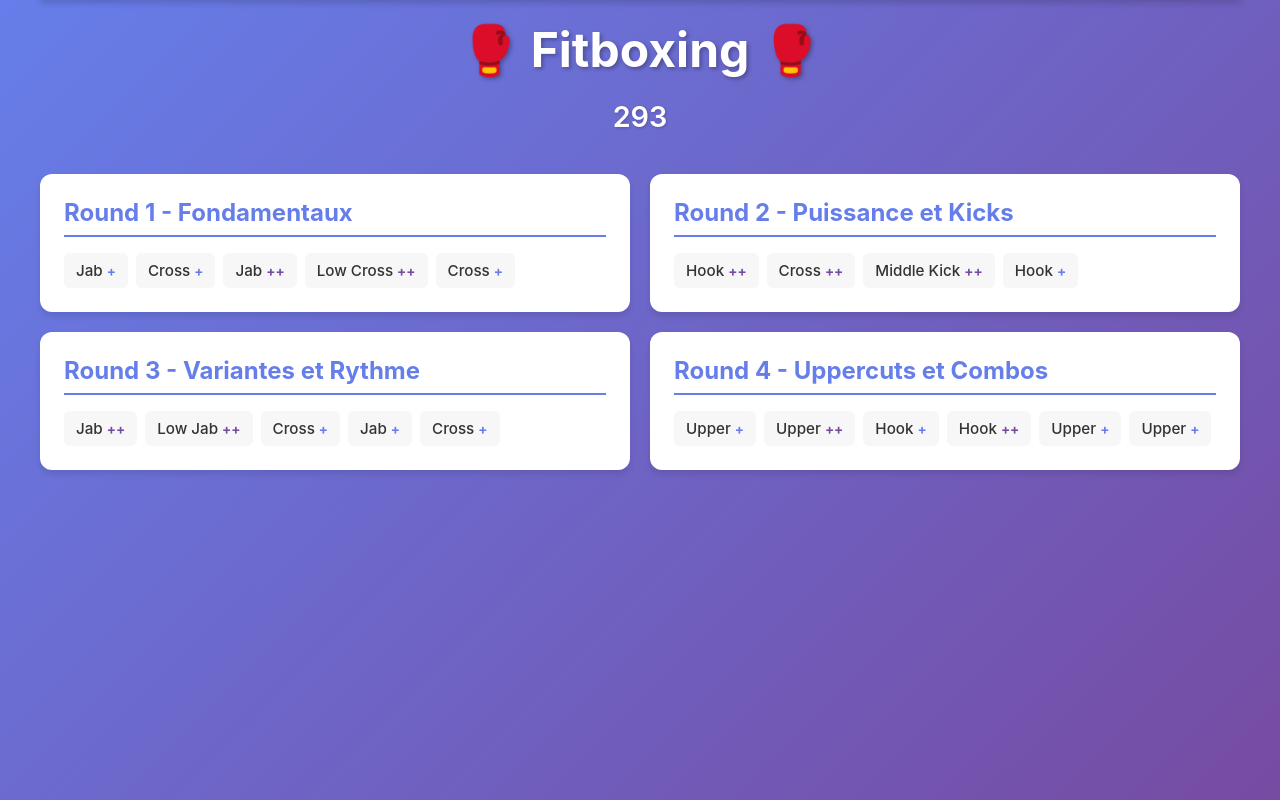
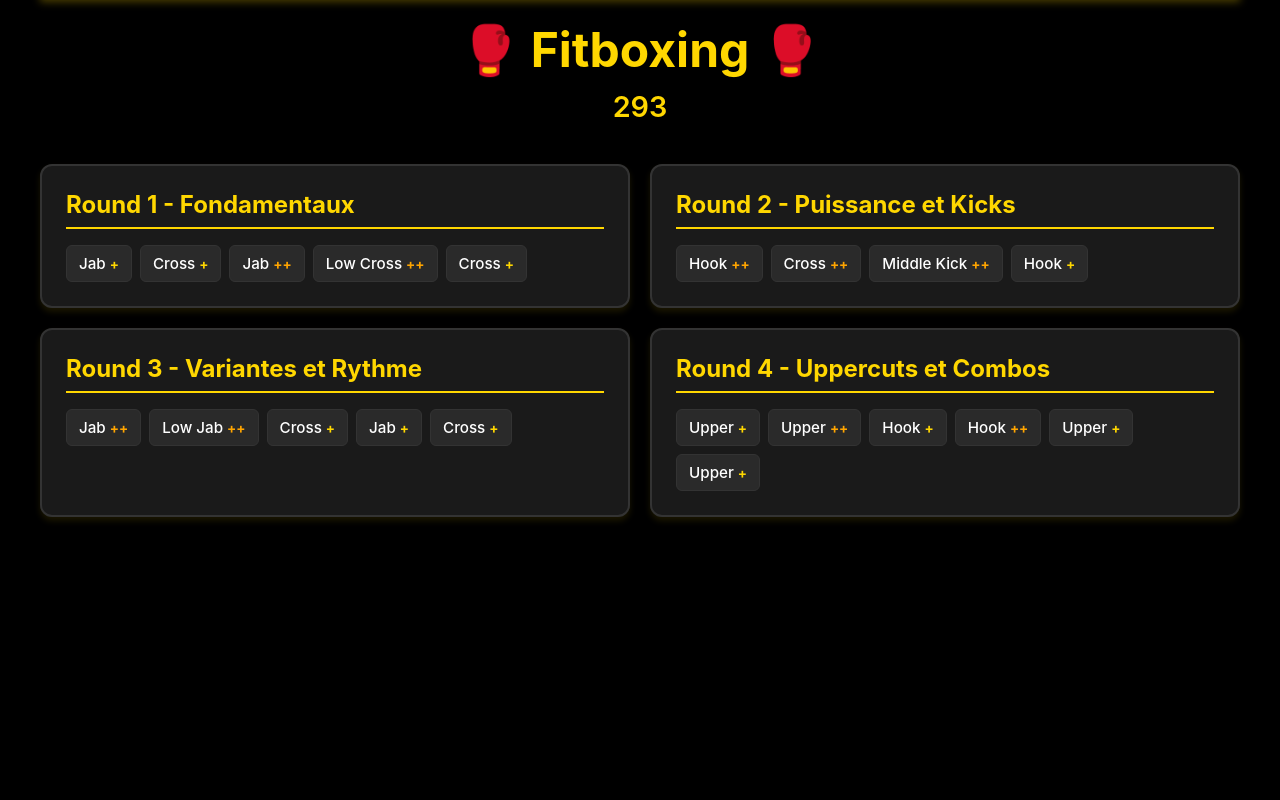
Before and after one commit to aglesaint/fitboxing, an Angular app: page / in a window 1280 px wide. Built offline with nearby package versions, Linux system fonts and the light colour scheme.

Commit message:
add theme

```diff
--- a/angular.json
+++ b/angular.json
@@ -7,7 +7,7 @@
       "projectType": "application",
       "schematics": {
         "@schematics/angular:component": {
-          "style": "css"
+          "style": "scss"
         }
       },
       "root": "",
@@ -31,7 +31,7 @@
               "src/assets"
             ],
             "styles": [
-              "src/styles.css"
+              "src/styles.scss"
             ],
             "scripts": []
           },
--- a/scripts/generate-all-icons.mjs
+++ b/scripts/generate-all-icons.mjs
@@ -66,7 +66,7 @@
     await sharp.default(template)
       .resize(size, size, {
         fit: 'contain',
-        background: { r: 102, g: 126, b: 234, alpha: 1 } // #667eea
+        background: { r: 0, g: 0, b: 0, alpha: 1 } // #000000 (noir)
       })
       .png()
       .toFile(outputPath);
--- a/scripts/generate-icons.mjs
+++ b/scripts/generate-icons.mjs
@@ -39,7 +39,7 @@
     await sharp.default(template)
       .resize(size, size, {
         fit: 'contain',
-        background: { r: 102, g: 126, b: 234, alpha: 1 } // #667eea
+        background: { r: 0, g: 0, b: 0, alpha: 1 } // #000000 (noir)
       })
       .png()
       .toFile(outputPath);
--- a/src/app/app.component.css
+++ /dev/null
@@ -1,148 +0,0 @@
-.container {
-  max-width: 1200px;
-  margin: 0 auto;
-  position: relative;
-  transition: transform 0.3s ease;
-}
-
-.pull-refresh-indicator {
-  position: fixed;
-  top: 0;
-  left: 50%;
-  transform: translateX(-50%) translateY(-100%);
-  width: 100%;
-  max-width: 1200px;
-  height: 60px;
-  display: flex;
-  align-items: center;
-  justify-content: center;
-  background: linear-gradient(135deg, #667eea 0%, #764ba2 100%);
-  color: white;
-  font-weight: 600;
-  z-index: 1000;
-  transition: transform 0.3s ease;
-  box-shadow: 0 2px 8px rgba(0, 0, 0, 0.2);
-}
-
-.pull-refresh-indicator.active {
-  color: #ffd700;
-}
-
-.pull-refresh-indicator .spinner {
-  display: flex;
-  align-items: center;
-  justify-content: center;
-}
-
-.spinner-circle {
-  width: 24px;
-  height: 24px;
-  border: 3px solid rgba(255, 255, 255, 0.3);
-  border-top-color: white;
-  border-radius: 50%;
-  animation: spin 0.8s linear infinite;
-}
-
-@keyframes spin {
-  to { transform: rotate(360deg); }
-}
-
-.pull-text {
-  display: flex;
-  align-items: center;
-  gap: 8px;
-  font-size: 0.9rem;
-}
-
-.container.refreshing {
-  pointer-events: none;
-}
-
-header {
-  text-align: center;
-  color: white;
-  margin-bottom: 40px;
-}
-
-header h1 {
-  font-size: 3rem;
-  margin-bottom: 10px;
-  text-shadow: 2px 2px 4px rgba(0, 0, 0, 0.3);
-}
-
-.subtitle {
-  font-size: 1.2rem;
-  opacity: 0.9;
-}
-
-.session-title {
-  font-size: 1.8rem;
-  margin-top: 20px;
-  font-weight: 600;
-  text-shadow: 1px 1px 3px rgba(0, 0, 0, 0.2);
-}
-
-.rounds-container {
-  display: grid;
-  grid-template-columns: repeat(2, 1fr);
-  gap: 20px;
-}
-
-@media (max-width: 768px) {
-  .rounds-container {
-    grid-template-columns: 1fr;
-  }
-}
-
-.round-card {
-  background: white;
-  border-radius: 12px;
-  padding: 24px;
-  box-shadow: 0 4px 6px rgba(0, 0, 0, 0.1);
-  transition: transform 0.2s, box-shadow 0.2s;
-}
-
-.round-card:hover {
-  transform: translateY(-4px);
-  box-shadow: 0 8px 12px rgba(0, 0, 0, 0.15);
-}
-
-.round-card h2 {
-  color: #667eea;
-  margin-bottom: 16px;
-  font-size: 1.5rem;
-  border-bottom: 2px solid #667eea;
-  padding-bottom: 8px;
-}
-
-.sequence {
-  display: flex;
-  flex-wrap: wrap;
-  gap: 8px;
-  align-items: center;
-}
-
-.round-item {
-  display: flex;
-  align-items: center;
-  gap: 4px;
-  background: #f7f7f7;
-  padding: 8px 12px;
-  border-radius: 6px;
-  font-weight: 500;
-}
-
-.round-name {
-  color: #333;
-  font-size: 0.95rem;
-}
-
-.timing {
-  color: #667eea;
-  font-weight: bold;
-  font-size: 0.85rem;
-}
-
-.timing.double-timing {
-  color: #764ba2;
-}
--- /dev/null
+++ b/src/app/app.component.scss
@@ -0,0 +1,155 @@
+@import '../styles/theme';
+
+.container {
+    max-width: $max-width-container;
+    margin: 0 auto;
+    position: relative;
+    transition: transform $transition-normal ease;
+
+    &.refreshing {
+        pointer-events: none;
+    }
+}
+
+.pull-refresh-indicator {
+    position: fixed;
+    top: 0;
+    left: 50%;
+    transform: translateX(-50%) translateY(-100%);
+    width: 100%;
+    max-width: $max-width-container;
+    height: 60px;
+    display: flex;
+    align-items: center;
+    justify-content: center;
+    background: $color-secondary;
+    color: $color-accent-primary;
+    font-weight: 600;
+    z-index: $z-index-indicator;
+    transition: transform $transition-normal ease;
+    box-shadow: 0 2px 8px $shadow-color-accent-indicator;
+
+    &.active {
+        color: $color-accent-dark;
+    }
+
+    .spinner {
+        display: flex;
+        align-items: center;
+        justify-content: center;
+    }
+}
+
+.spinner-circle {
+    width: 24px;
+    height: 24px;
+    border: 3px solid $spinner-border-light;
+    border-top-color: $spinner-border-dark;
+    border-radius: 50%;
+    animation: spin 0.8s linear infinite;
+}
+
+@keyframes spin {
+    to {
+        transform: rotate(360deg);
+    }
+}
+
+.pull-text {
+    display: flex;
+    align-items: center;
+    gap: 8px;
+    font-size: 0.9rem;
+}
+
+header {
+    text-align: center;
+    color: $color-text-primary;
+    margin-bottom: 40px;
+
+    h1 {
+        font-size: 3rem;
+        margin-bottom: 10px;
+        text-shadow: 2px 2px 4px $shadow-color-primary;
+        color: $color-accent-primary;
+    }
+}
+
+.subtitle {
+    font-size: 1.2rem;
+    opacity: 0.9;
+    color: $color-text-primary;
+}
+
+.session-title {
+    font-size: 1.8rem;
+    font-weight: 600;
+    text-shadow: 1px 1px 3px $shadow-color-primary;
+    color: $color-accent-primary;
+}
+
+.rounds-container {
+    display: grid;
+    grid-template-columns: repeat(2, 1fr);
+    gap: $gap-container;
+
+    @media (max-width: 768px) {
+        grid-template-columns: 1fr;
+    }
+}
+
+.round-card {
+    background: $color-secondary;
+    border: 2px solid $color-border;
+    border-radius: $border-radius-card;
+    padding: 24px;
+    box-shadow: 0 4px 6px $shadow-color-accent;
+    transition: transform $transition-fast, box-shadow $transition-fast, border-color $transition-fast;
+
+    &:hover {
+        transform: translateY(-4px);
+        box-shadow: 0 8px 12px $shadow-color-accent-hover;
+        border-color: $color-accent-primary;
+    }
+
+    h2 {
+        color: $color-accent-primary;
+        margin-bottom: 16px;
+        font-size: 1.5rem;
+        border-bottom: 2px solid $color-accent-primary;
+        padding-bottom: 8px;
+    }
+}
+
+.sequence {
+    display: flex;
+    flex-wrap: wrap;
+    gap: $gap-sequence;
+    align-items: center;
+}
+
+.round-item {
+    display: flex;
+    align-items: center;
+    gap: 4px;
+    background: $color-tertiary;
+    padding: 8px 12px;
+    border-radius: $border-radius-item;
+    font-weight: 500;
+    border: 1px solid $color-border;
+}
+
+.round-name {
+    color: $color-text-primary;
+    font-size: 0.95rem;
+}
+
+.timing {
+    color: $color-accent-primary;
+    font-weight: bold;
+    font-size: 0.85rem;
+
+    &.double-timing {
+        color: $color-accent-secondary;
+    }
+}
--- a/src/app/app.component.ts
+++ b/src/app/app.component.ts
@@ -8,7 +8,7 @@
     standalone: true,
     imports: [CommonModule],
     templateUrl: './app.component.html',
-    styleUrl: './app.component.css'
+    styleUrl: './app.component.scss'
 })
 export class AppComponent implements OnInit {
     title = 'Fitboxing';
--- a/src/index.html
+++ b/src/index.html
@@ -8,7 +8,7 @@
   <meta name="viewport" content="width=device-width, initial-scale=1">
   <link rel="icon" type="image/svg+xml" href="favicon.svg">
   <link rel="manifest" href="manifest.webmanifest">
-  <meta name="theme-color" content="#667eea">
+  <meta name="theme-color" content="#000000">
   <meta name="apple-mobile-web-app-capable" content="yes">
   <meta name="apple-mobile-web-app-status-bar-style" content="black-translucent">
   <meta name="apple-mobile-web-app-title" content="Fitboxing">
--- a/src/styles.css
+++ /dev/null
@@ -1,12 +0,0 @@
-* {
-  margin: 0;
-  padding: 0;
-  box-sizing: border-box;
-}
-
-body {
-  font-family: -apple-system, BlinkMacSystemFont, "Segoe UI", Roboto, "Helvetica Neue", Arial, sans-serif;
-  background: linear-gradient(135deg, #667eea 0%, #764ba2 100%);
-  min-height: 100vh;
-  padding: 20px;
-}
--- /dev/null
+++ b/src/styles.scss
@@ -0,0 +1,14 @@
+@import 'styles/theme';
+
+* {
+    margin: 0;
+    padding: 0;
+    box-sizing: border-box;
+}
+
+body {
+    font-family: -apple-system, BlinkMacSystemFont, "Segoe UI", Roboto, "Helvetica Neue", Arial, sans-serif;
+    background: $color-primary;
+    min-height: 100vh;
+    padding: 20px;
+}
--- /dev/null
+++ b/src/styles/_theme.scss
@@ -0,0 +1,41 @@
+// Variables de thème - Fitboxing
+// Thème noir/blanc/jaune
+
+// Couleurs principales
+$color-primary: #000000; // Noir principal
+$color-secondary: #1a1a1a; // Noir secondaire (cartes, éléments)
+$color-tertiary: #2a2a2a; // Gris foncé (éléments secondaires)
+$color-border: #333333; // Bordure grise
+
+// Couleurs d'accentuation
+$color-accent-primary: #FFD700; // Jaune principal (or)
+$color-accent-secondary: #FFA500; // Orange/Jaune secondaire
+$color-accent-dark: #ffd700; // Jaune (variante)
+
+// Couleurs de texte
+$color-text-primary: #ffffff; // Blanc (texte principal)
+$color-text-secondary: rgba(255, 255, 255, 0.9); // Blanc avec opacité
+
+// Couleurs d'ombres et effets
+$shadow-color-primary: rgba(0, 0, 0, 0.5);
+$shadow-color-accent: rgba(255, 215, 0, 0.1);
+$shadow-color-accent-hover: rgba(255, 215, 0, 0.2);
+$shadow-color-accent-indicator: rgba(255, 215, 0, 0.3);
+
+// Couleurs de spinner
+$spinner-border-light: rgba(255, 215, 0, 0.3);
+$spinner-border-dark: #FFD700;
+
+// Tailles et espacements
+$max-width-container: 1200px;
+$border-radius-card: 12px;
+$border-radius-item: 6px;
+$gap-container: 20px;
+$gap-sequence: 8px;
+
+// Transitions
+$transition-fast: 0.2s;
+$transition-normal: 0.3s;
+
+// Z-index
+$z-index-indicator: 1000;
```
Also changed, not shown: src/manifest.webmanifest, 2 other files (tests, documents, lock files or other folders). Lines whose indentation alone changed are shown as unchanged.
